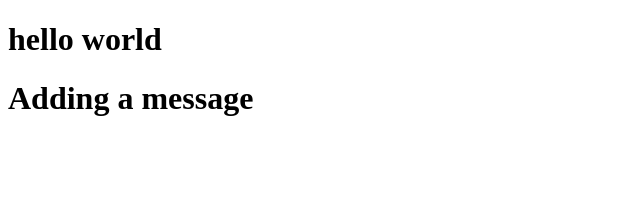
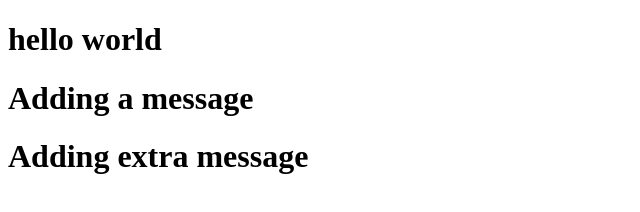
Before and after one commit to yord-anos/test-repo, a plain HTML site: page index.html in a window 1280 px wide. Shown: the whole page, without its empty margins (0-640 px from the left). Drawn offline with Linux system fonts and the light colour scheme.

Commit message:
added extra message

```diff
--- a/index.html
+++ b/index.html
@@ -11,5 +11,6 @@
         hello world
     </h1>
     <h1>Adding a message</h1>
+    <h1>Adding extra message</h1>
 </body>
 </html>
```
